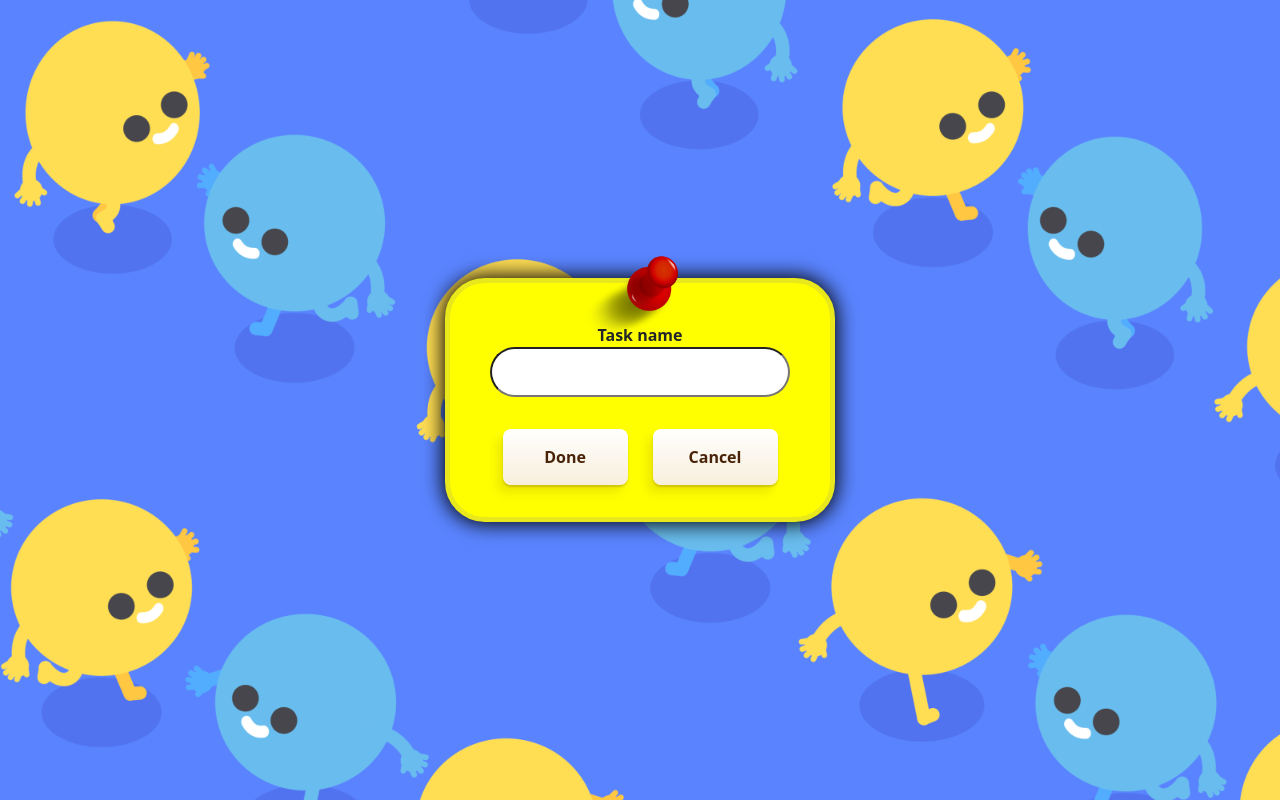
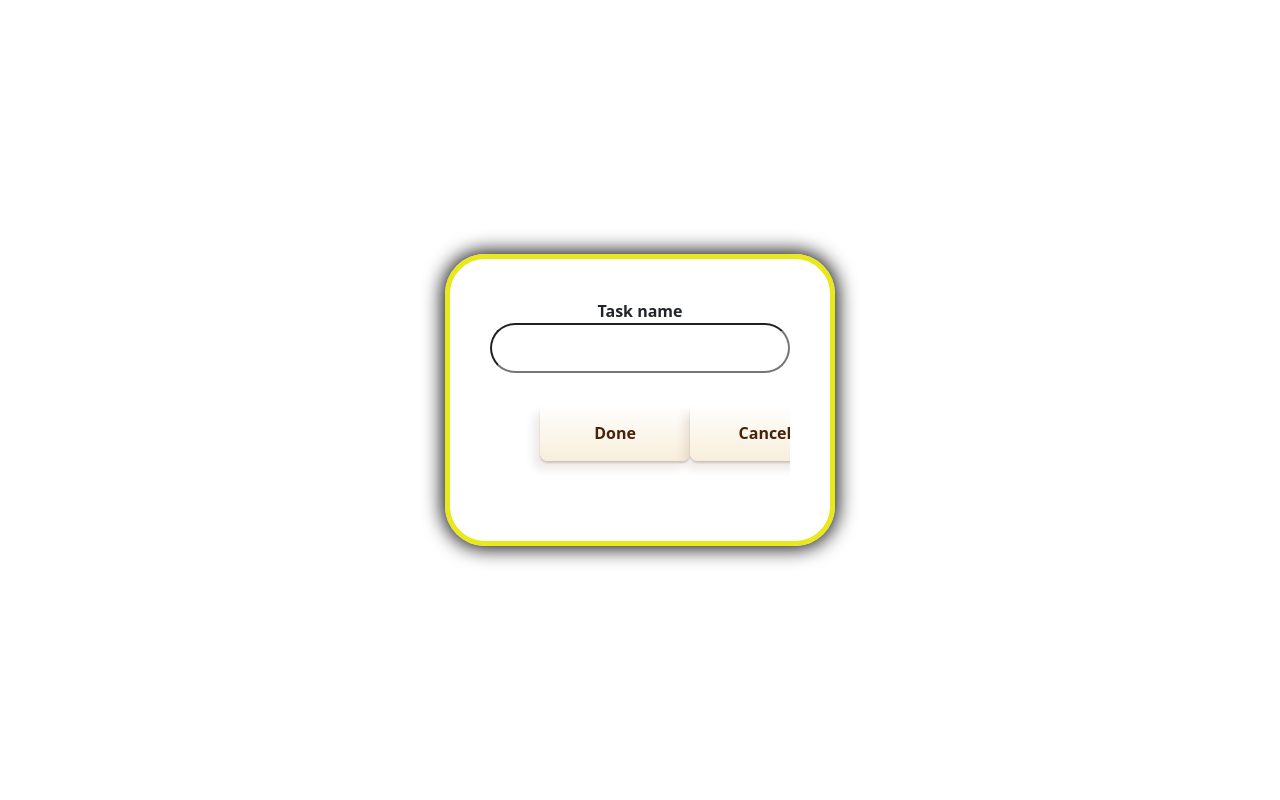
Before and after one commit to Kaique-Apolinario/Said_and_Done, an Angular app: page /create in a window 1280 px wide. Built offline with nearby package versions, Linux system fonts and the light colour scheme.

Commit message:
Layout tweaks

```diff
--- a/src/app/app.component.html
+++ b/src/app/app.component.html
@@ -1,8 +1,8 @@
-<div class="paper d-flex pt-4 flex-column position-relative align-items-center px-4">
+<div class="paper d-flex pt-4 flex-column position-relative align-items-center px-4 pb-5">
     <div>
-        <img src='assets/pin.png' class="pin position-absolute top-0 w-25 z-1 pe-none">
+       <!-- <img src='assets/pin.png' class="pin position-absolute top-0 w-25 z-1 pe-none">-->
     </div>
-    <div class=" overflow-x-hidden w-100 px-3">
+    <div class="overflow-x-hidden w-100 px-3">
         <router-outlet></router-outlet>
     </div>
 </div>
--- a/src/app/app.component.scss
+++ b/src/app/app.component.scss
@@ -15,7 +15,7 @@
 
 .paper {
     border: 5px solid rgb(232, 232, 29);
-    background-color: yellow;
+   //background-color: yellow;
     border-radius: 40px;
     box-shadow: 0 0 20px 2px black;
     max-height: 75vh;
--- a/src/app/app.component.ts
+++ b/src/app/app.component.ts
@@ -9,5 +9,4 @@ import { RouterOutlet } from '@angular/router';
   styleUrl: './app.component.scss'
 })
 export class AppComponent{
-  title: any;
   }
--- a/src/app/components/all-tasks/all-tasks.component.html
+++ b/src/app/components/all-tasks/all-tasks.component.html
@@ -1,12 +1,12 @@
-<div class="w-100 pb-5">
+<div class="w-100">
     <app-header></app-header>
     @for (task of taskList; track task.id){
     <li>
-        <p class="text-capitalize d-block text-truncate h1">{{task.name}}</p>
+        <p class="text-capitalize text-truncate m-0">{{task.name}}</p>
         <div class="TrashNPencil">
             <i class="fa-solid fa-trash" (click)="deleteTask(task)"></i>
             <i class="fa-solid fa-pencil" (click)="updateTask(task)" routerLink="/update"></i>
-        </div>
+    </div>
     </li>
     }
 </div>
--- a/src/app/components/all-tasks/all-tasks.component.scss
+++ b/src/app/components/all-tasks/all-tasks.component.scss
@@ -4,11 +4,22 @@ li {
     padding: 10px 20px;
     margin: 10px 0px;
     font-size: 10px;
-    background-color: #f5ff37;
+    //background-color: #f5ff37;
     display: flex;
     align-items: center;
     justify-content: space-between;
     gap: 20px;
+}
+
+li > p {
+    font-size: 150%;
+    font-family: ui-sans-serif,system-ui,-apple-system,system-ui,"Segoe UI",Roboto,"Helvetica Neue",Arial,"Noto Sans",sans-serif,"Apple Color Emoji","Segoe UI Emoji","Segoe UI Symbol","Noto Color Emoji";
+        -webkit-touch-callout: none;
+        -webkit-user-select: none;
+         -khtml-user-select: none;
+           -moz-user-select: none;
+            -ms-user-select: none;
+                user-select: none;
 }
 
 .TrashNPencil {
@@ -16,17 +27,37 @@ li {
     border-radius: 50px;
     padding: 10px 20px;
     font-size: 20px;
-    background-color: #f5ff37;
+    //background-color: #f5ff37;
     display: flex;
     align-items: center;
     justify-content: space-between;
     gap: 10px;
-    width: 90px;
+}
+
+li:hover{
+    box-shadow: rgba(0, 0, 0, 0.5) 0px 20px 20px, rgba(0, 0, 0, 0.5) 0px -1px 10px, rgba(0, 0, 0, 0.12) 0px 4px 6px, rgba(0, 0, 0, 0.17) 0px 12px 13px, rgba(0, 0, 0, 0.09) 0px -3px 5px;
 }
 
 
-li:hover{
-    box-shadow: rgba(0, 0, 0, 0.5) 0px 20px 20px, rgba(0, 0, 0, 0.5) 0px -1px 10px, rgba(0, 0, 0, 0.12) 0px 4px 6px, rgba(0, 0, 0, 0.17) 0px 12px 13px, rgba(0, 0, 0, 0.09) 0px -3px 5px;
+@media (max-width: 700px ) {
+    .fa-trash, .fa-pencil {
+        font-size: 50%;
+        padding: 0px 0px;
+    }
+
+    .TrashNPencil {
+        padding: 8px 10px;
+        gap: 8px;
+    }
+
+    li {
+        padding: 5px;
+    }
+
+
+    li > p {
+        font-size: 100%;
+    }
 }
 
 .fa-trash:hover {
--- a/src/app/components/all-tasks/all-tasks.component.ts
+++ b/src/app/components/all-tasks/all-tasks.component.ts
@@ -16,7 +16,7 @@ export class AllTasksComponent implements OnInit{
   private taskService:TasksService = inject(TasksService)
   private router:Router = inject(Router)
 
-  taskList:Task[] = [];
+  taskList:Task[] = [{name: "AAAAAAAAAAAAAAAAAAAAAAA", finished: false},{name: "AAAAAAAAAAAAAAAAAAAAAAA", finished: false},{name: "AAAAAAAAAAAAAAAAAAAAAAA", finished: false},{name: "AAAAAAAAAAAAAAAAAAAAAAA", finished: false},{name: "AAAAAAAAAAAAAAAAAAAAAAA", finished: false},{name: "AAAAAAAAAAAAAAAAAAAAAAA", finished: false},{name: "AAAAAAAAAAAAAAAAAAAAAAA", finished: false}];
 
 
   ngOnInit(): void {
--- a/src/app/components/button/button.component.html
+++ b/src/app/components/button/button.component.html
@@ -1,3 +1 @@
-<div class="buttonGroup">
-    <button type="submit">{{ label() }}</button>
-</div>
+<button type="submit">{{ label() }}</button>
--- a/src/app/components/button/button.component.scss
+++ b/src/app/components/button/button.component.scss
@@ -33,8 +33,3 @@ button {
   button:hover {
     box-shadow: rgba(72, 35, 7, .46) 0 0 0 4px, -6px 8px 10px rgba(81,41,10,0.1), 0px 2px 2px rgba(81,41,10,0.2);
   }
-
-  .buttonGroup {
-    display: flex;
-    justify-content: space-around;
-  }
--- a/src/app/components/create/create.component.html
+++ b/src/app/components/create/create.component.html
@@ -6,8 +6,8 @@
 
     </div>
     <div class="d-flex w-100 justify-content-around mb-4">
-        <app-button class="col-5 my-2" label="Done" routerLinkActive="active" ariaCurrentWhenActive="page"></app-button>
-        <app-button class="col-5 my-2" label="Cancel" routerLink="/home" routerLinkActive="active"
+        <app-button class="col-2 my-2" label="Done" routerLinkActive="active" ariaCurrentWhenActive="page"></app-button>
+        <app-button class="col-2 my-2" label="Cancel" routerLink="/home" routerLinkActive="active"
             ariaCurrentWhenActive="page"></app-button>
     </div>
 </form>
--- a/src/app/components/header/header.component.html
+++ b/src/app/components/header/header.component.html
@@ -1,7 +1,7 @@
-<div class="d-flex flex-column align-items-center position-sticky top-0 z-0 w-100 py-4">
-    <header>
+<div class="d-flex flex-column align-items-center position-sticky top-0 z-0 py-4">
+    <!-- <header>
         <h1 class="fw-bold">Todo List</h1>
-    </header>
+    </header> -->
     <app-button label="New task" routerLink="/create" routerLinkActive="active"
         ariaCurrentWhenActive="page"></app-button>
 </div>
--- a/src/styles.scss
+++ b/src/styles.scss
@@ -1,7 +1,17 @@
 @import "bootstrap/scss/bootstrap";
 @import "@fortawesome/fontawesome-free/css/all.css";
 
-body {
-    background-image: url(/assets/background.gif);
-    background-size: cover;
+* {
+    font-family: ui-sans-serif,system-ui,-apple-system,system-ui,"Segoe UI",Roboto,"Helvetica Neue",Arial,"Noto Sans",sans-serif,"Apple Color Emoji","Segoe UI Emoji","Segoe UI Symbol","Noto Color Emoji";
+    -webkit-touch-callout: none;
+    -webkit-user-select: none;
+     -khtml-user-select: none;
+       -moz-user-select: none;
+        -ms-user-select: none;
+            user-select: none;
 }
+
+//body {
+//    background-image: url(/assets/background.gif);
+//    background-size: cover;
+//}
```
